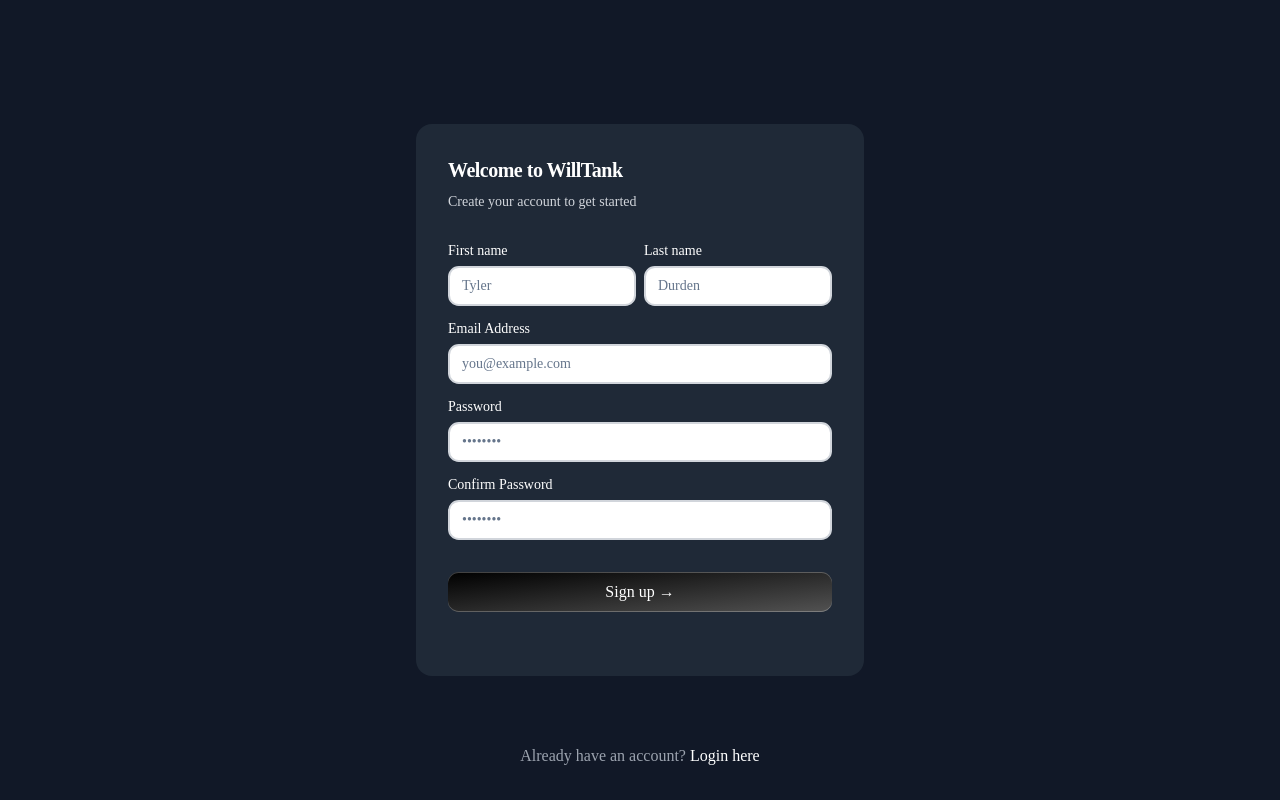
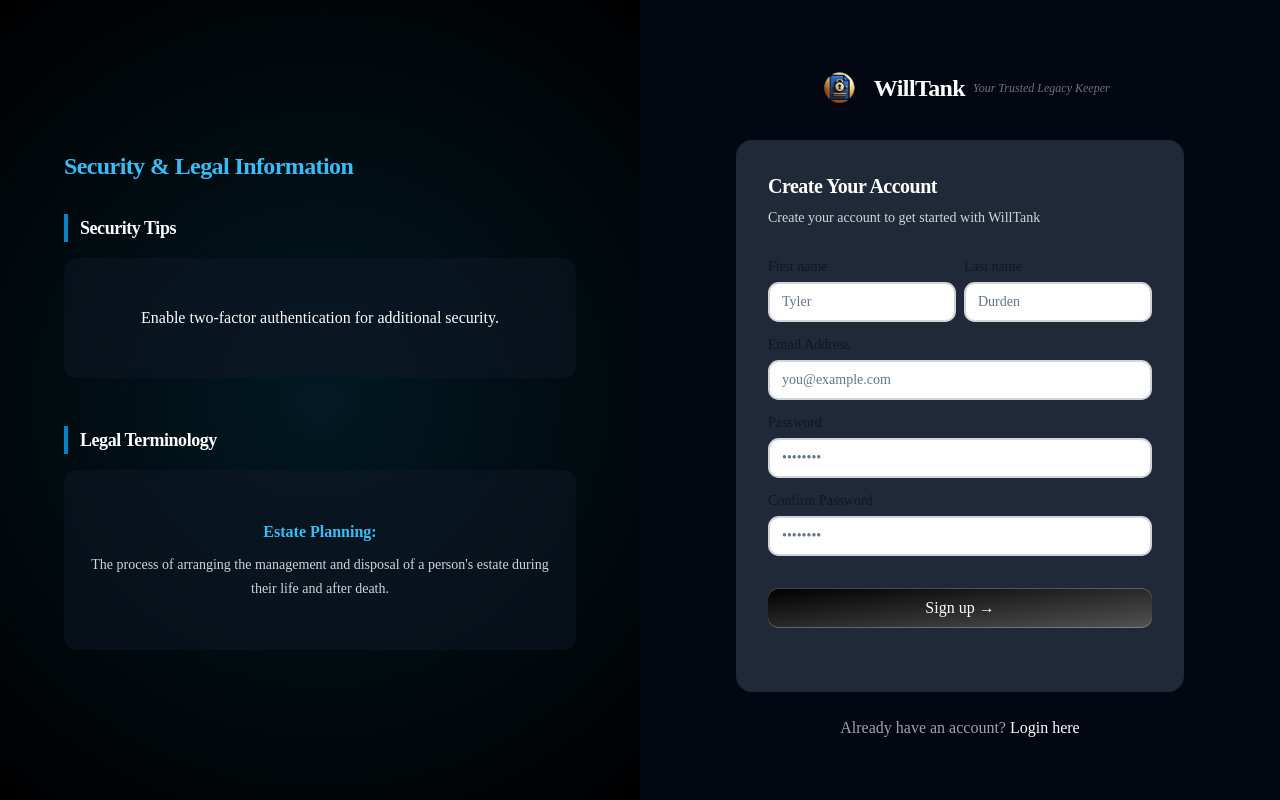
Before and after one commit to Milkyway877/willkeeper-genius-67, a React (Vite) app: page /auth/signup in a window 1280 px wide. Built offline with nearby package versions, Linux system fonts and the light colour scheme.

Commit message:
feat: Add logo and split screen layout
Adds the WillTank logo and implements a split-screen layout for the authentication pages. The layout includes forms on one side and security tips/legal term explanations with a black background on the other.

```diff
--- /dev/null
+++ b/src/components/ui/security-tips-panel.tsx
@@ -0,0 +1,107 @@
+
+import React, { useEffect, useState, useRef } from 'react';
+import { motion } from 'framer-motion';
+
+// Security tips and legal terms to display
+const securityTips = [
+  "Use a strong, unique password for your account.",
+  "Enable two-factor authentication for additional security.",
+  "Regularly update your contact information to ensure you receive important notifications.",
+  "Keep your recovery methods up to date for account retrieval.",
+  "Don't share your login credentials with others.",
+  "Be cautious of phishing attempts - we'll never ask for your password via email.",
+  "Choose executors you trust completely with your digital legacy.",
+  "Your will information is encrypted and stored securely."
+];
+
+const legalTerms = [
+  "Estate Planning: The process of arranging the management and disposal of a person's estate during their life and after death.",
+  "Executor: The person appointed to execute the provisions of a will.",
+  "Probate: The official proving of a will, involving the legal process where a will is reviewed to determine its authenticity.",
+  "Testator: Person who has made a will or given a legacy.",
+  "Beneficiary: A person who is eligible to receive distributions from a trust, will, or life insurance policy.",
+  "Digital Legacy: The digital information available about someone following their death.",
+  "Living Will: A document stating a person's wishes regarding their medical treatment if they become unable to make decisions.",
+  "Power of Attorney: Legal authorization for someone to act on your behalf in financial or legal matters."
+];
+
+export function SecurityTipsPanel() {
+  const [currentTip, setCurrentTip] = useState(0);
+  const [currentTerm, setCurrentTerm] = useState(0);
+  const intervalRef = useRef<NodeJS.Timeout | null>(null);
+
+  useEffect(() => {
+    // Auto-scroll through tips and terms every 5 seconds
+    intervalRef.current = setInterval(() => {
+      setCurrentTip((prev) => (prev + 1) % securityTips.length);
+
+      // Stagger the terms to not change at the same time as tips
+      setTimeout(() => {
+        setCurrentTerm((prev) => (prev + 1) % legalTerms.length);
+      }, 2500);
+    }, 5000);
+
+    return () => {
+      if (intervalRef.current) {
+        clearInterval(intervalRef.current);
+      }
+    };
+  }, []);
+
+  return (
+    <div className="w-full h-full flex flex-col justify-center items-center text-white p-8 relative">
+      {/* Background elements */}
+      <div className="absolute inset-0 bg-black">
+        <div className="absolute inset-0 bg-dot-pattern-text opacity-10"></div>
+        <div className="absolute inset-0 bg-[radial-gradient(circle_at_center,rgba(14,165,233,0.15),rgba(0,0,0,0.5))]"></div>
+      </div>
+
+      <div className="z-10 max-w-lg">
+        <h2 className="text-2xl font-bold mb-8 text-willtank-400 tracking-tight">
+          Security & Legal Information
+        </h2>
+
+        <div className="mb-12">
+          <h3 className="text-lg font-semibold mb-4 border-l-4 border-willtank-600 pl-3">
+            Security Tips
+          </h3>
+          <div className="bg-gray-900/50 backdrop-blur-sm p-6 rounded-lg h-[120px] flex items-center justify-center">
+            <motion.div
+              key={`tip-${currentTip}`}
+              initial={{ opacity: 0, y: 20 }}
+              animate={{ opacity: 1, y: 0 }}
+              exit={{ opacity: 0, y: -20 }}
+              transition={{ duration: 0.5 }}
+              className="text-center"
+            >
+              {securityTips[currentTip]}
+            </motion.div>
+          </div>
+        </div>
+
+        <div>
+          <h3 className="text-lg font-semibold mb-4 border-l-4 border-willtank-600 pl-3">
+            Legal Terminology
+          </h3>
+          <div className="bg-gray-900/50 backdrop-blur-sm p-6 rounded-lg h-[180px] flex items-center justify-center">
+            <motion.div
+              key={`term-${currentTerm}`}
+              initial={{ opacity: 0, y: 20 }}
+              animate={{ opacity: 1, y: 0 }}
+              exit={{ opacity: 0, y: -20 }}
+              transition={{ duration: 0.5 }}
+              className="text-center"
+            >
+              <strong className="block mb-2 text-willtank-400">
+                {legalTerms[currentTerm].split(':')[0]}:
+              </strong>
+              <span className="text-sm text-gray-300">
+                {legalTerms[currentTerm].split(':')[1]}
+              </span>
+            </motion.div>
+          </div>
+        </div>
+      </div>
+    </div>
+  );
+}
--- a/src/components/ui/signup-form.tsx
+++ b/src/components/ui/signup-form.tsx
@@ -1,9 +1,9 @@
+
 "use client";
 import React, { useState } from "react";
 import { Label } from "@/components/ui/label";
 import { Input } from "@/components/ui/input";
 import { cn } from "@/lib/utils";
-import { Github, Mail, LockKeyhole } from "lucide-react";
 
 export function SignupForm() {
   const [password, setPassword] = useState('');
@@ -21,12 +21,12 @@ export function SignupForm() {
   };
 
   return (
-    <div className="max-w-md w-full mx-auto rounded-none md:rounded-2xl p-4 md:p-8 shadow-input bg-gray-800 text-white">
+    <div className="max-w-md w-full mx-auto rounded-none md:rounded-2xl p-4 md:p-8 shadow-input bg-gray-800">
       <h2 className="font-bold text-xl text-white">
-        Welcome to WillTank
+        Create Your Account
       </h2>
       <p className="text-gray-300 text-sm max-w-sm mt-2">
-        Create your account to get started
+        Create your account to get started with WillTank
       </p>
 
       <form className="my-8" onSubmit={handleSubmit}>
--- a/src/pages/auth/Login.tsx
+++ b/src/pages/auth/Login.tsx
@@ -1,3 +1,4 @@
+
 import React, { useState } from 'react';
 import { useNavigate, Link } from 'react-router-dom';
 import { Label } from '@/components/ui/label';
@@ -5,6 +6,8 @@ import { Input } from '@/components/ui/input';
 import { cn } from "@/lib/utils";
 import { login, logUserActivity } from '@/services/authService';
 import { useToast } from '@/hooks/use-toast';
+import { Logo } from "@/components/ui/logo/Logo";
+import { SecurityTipsPanel } from "@/components/ui/security-tips-panel";
 
 export default function Login() {
   const [email, setEmail] = useState('');
@@ -52,7 +55,18 @@ export default function Login() {
   };
 
   return (
-    <div className="min-h-screen w-full bg-gray-900 flex items-center justify-center">
+    <div className="min-h-screen w-full bg-gray-950 flex">
+      {/* Left side - Security Tips */}
+      <div className="hidden md:flex md:w-1/2 bg-black relative overflow-hidden">
+        <SecurityTipsPanel />
+      </div>
+
+      {/* Right side - Login Form */}
+      <div className="w-full md:w-1/2 flex flex-col items-center justify-center p-4 md:p-8">
+        <div className="mb-6">
+          <Logo size="lg" color="white" showSlogan />
+        </div>
+
         <div className="max-w-md w-full mx-auto rounded-none md:rounded-2xl p-4 md:p-8 shadow-input bg-gray-800">
           <h2 className="font-bold text-xl text-white">
             Welcome Back
@@ -103,8 +117,10 @@ export default function Login() {
             </button>
           </form>
         </div>
-      <div className="absolute bottom-8 text-center text-gray-400">
+
+        <div className="mt-6 text-center text-gray-400">
           Don't have an account? <Link to="/auth/signup" className="text-white hover:underline">Sign up here</Link>
+        </div>
       </div>
     </div>
   );
--- a/src/pages/auth/Signup.tsx
+++ b/src/pages/auth/Signup.tsx
@@ -2,13 +2,28 @@
 import React from 'react';
 import { Link } from 'react-router-dom';
 import { SignupForm } from "@/components/ui/signup-form";
+import { Logo } from "@/components/ui/logo/Logo";
+import { SecurityTipsPanel } from "@/components/ui/security-tips-panel";
 
 export default function Signup() {
   return (
-    <div className="min-h-screen w-full bg-gray-900 flex items-center justify-center">
-      <SignupForm />
-      <div className="absolute bottom-8 text-center text-gray-400">
-        Already have an account? <Link to="/auth/login" className="text-white hover:underline">Login here</Link>
+    <div className="min-h-screen w-full bg-gray-950 flex">
+      {/* Left side - Security Tips */}
+      <div className="hidden md:flex md:w-1/2 bg-black relative overflow-hidden">
+        <SecurityTipsPanel />
+      </div>
+
+      {/* Right side - Signup Form */}
+      <div className="w-full md:w-1/2 flex flex-col items-center justify-center p-4 md:p-8">
+        <div className="mb-6">
+          <Logo size="lg" color="white" showSlogan />
+        </div>
+
+        <SignupForm />
+
+        <div className="mt-6 text-center text-gray-400">
+          Already have an account? <Link to="/auth/login" className="text-white hover:underline">Login here</Link>
+        </div>
       </div>
     </div>
   );
```
Lines whose indentation alone changed are shown as unchanged.
